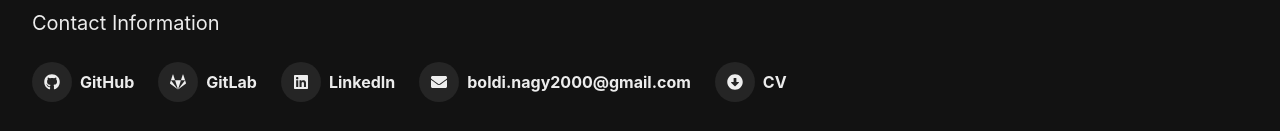
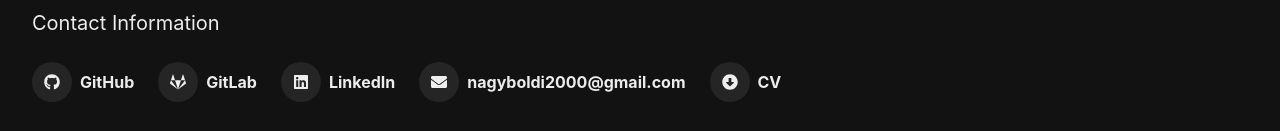
Before and after one commit to Csoldo/portfolio, a React (Vite) app in the folder frontend/: page / in a window 1280 px wide. Shown: the part 1082-1213 px from the top of the page. Built offline with nearby package versions, Linux system fonts and the light colour scheme.

Commit message:
update email

```diff
--- a/frontend/src/components/Footer.tsx
+++ b/frontend/src/components/Footer.tsx
@@ -74,12 +74,12 @@ const Footer = () => {
         <HStack>
           <IconButton
             as={Link}
-            href="mailto:boldi.nagy2000@gmail.com"
+            href="mailto:nagyboldi2000@gmail.com"
             aria-label="Email"
             icon={<FaEnvelope />}
             isRound
           />
-          <Text as="b">boldi.nagy2000@gmail.com</Text>
+          <Text as="b">nagyboldi2000@gmail.com</Text>
         </HStack>
         <HStack>
           <IconButton
```
